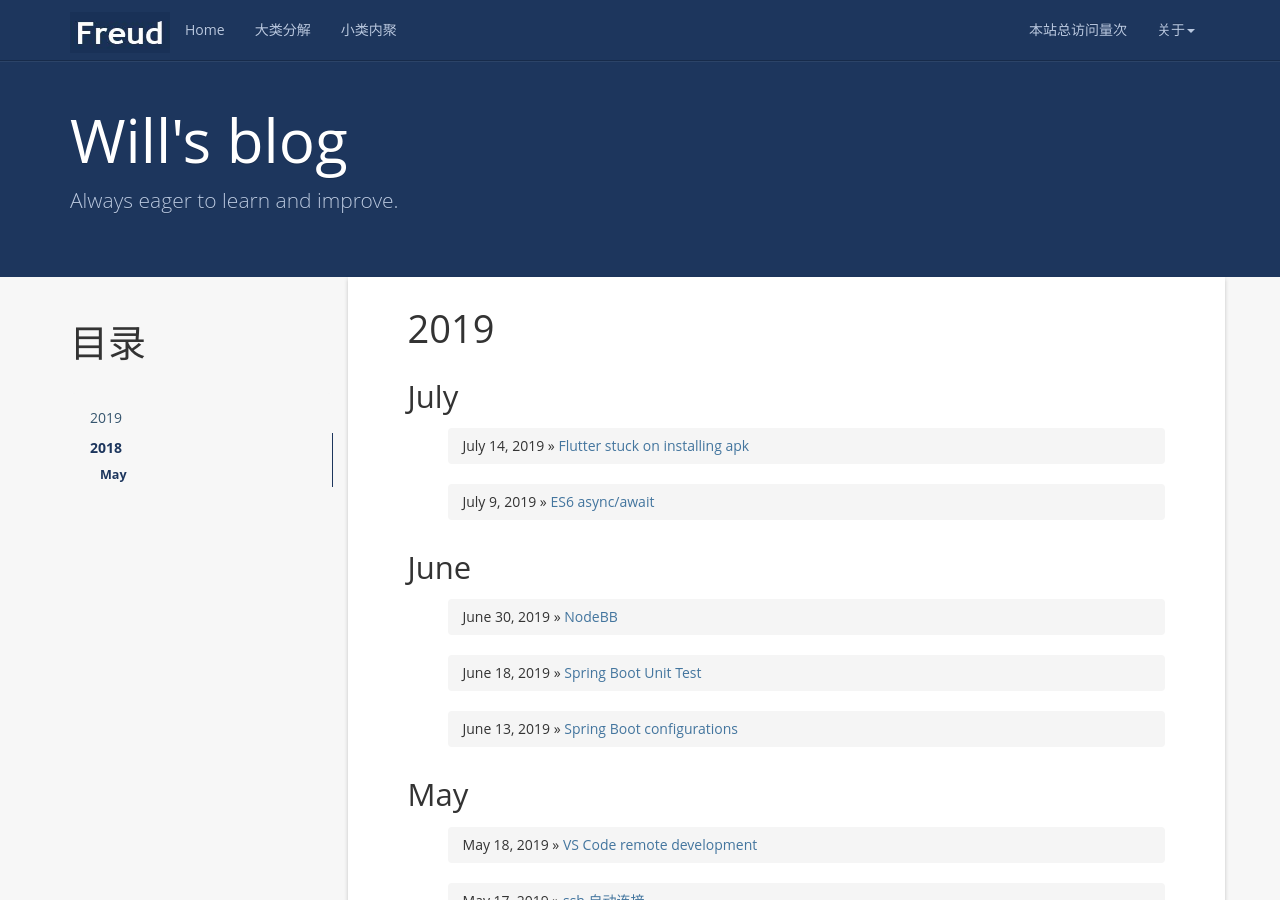
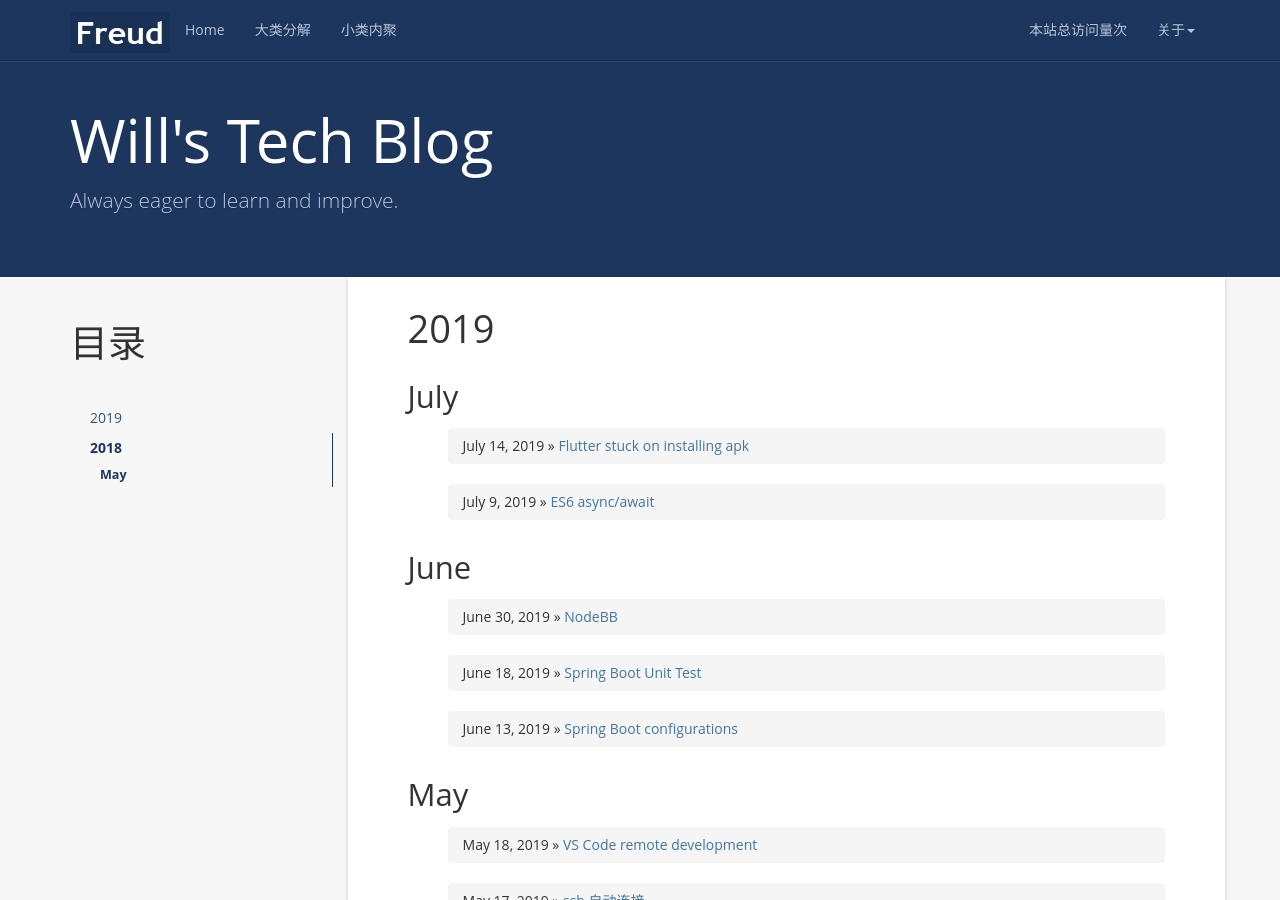
Before and after one commit to rocmac/rocmac.github.io, a Jekyll site: the page built from index.html, in a window 1280 px wide and 900 px high. Built offline with Jekyll 4.4.1, drawn with Linux system fonts in a browser that asks for light colours; nearby versions of some CDN libraries; a script that is not in the unit is left out; the list of posts is cut into pages by our own code; comment, search, counter and statistics services are not loaded.

Commit message:
change title

```diff
--- a/_config.yml
+++ b/_config.yml
@@ -1,5 +1,5 @@
 # Site settings
-name: Will's blog
+name: Will's Tech Blog
 email: rocmac6080@gmail.com
 author: Will Lee
 url: https://rocmac.github.io/
```
